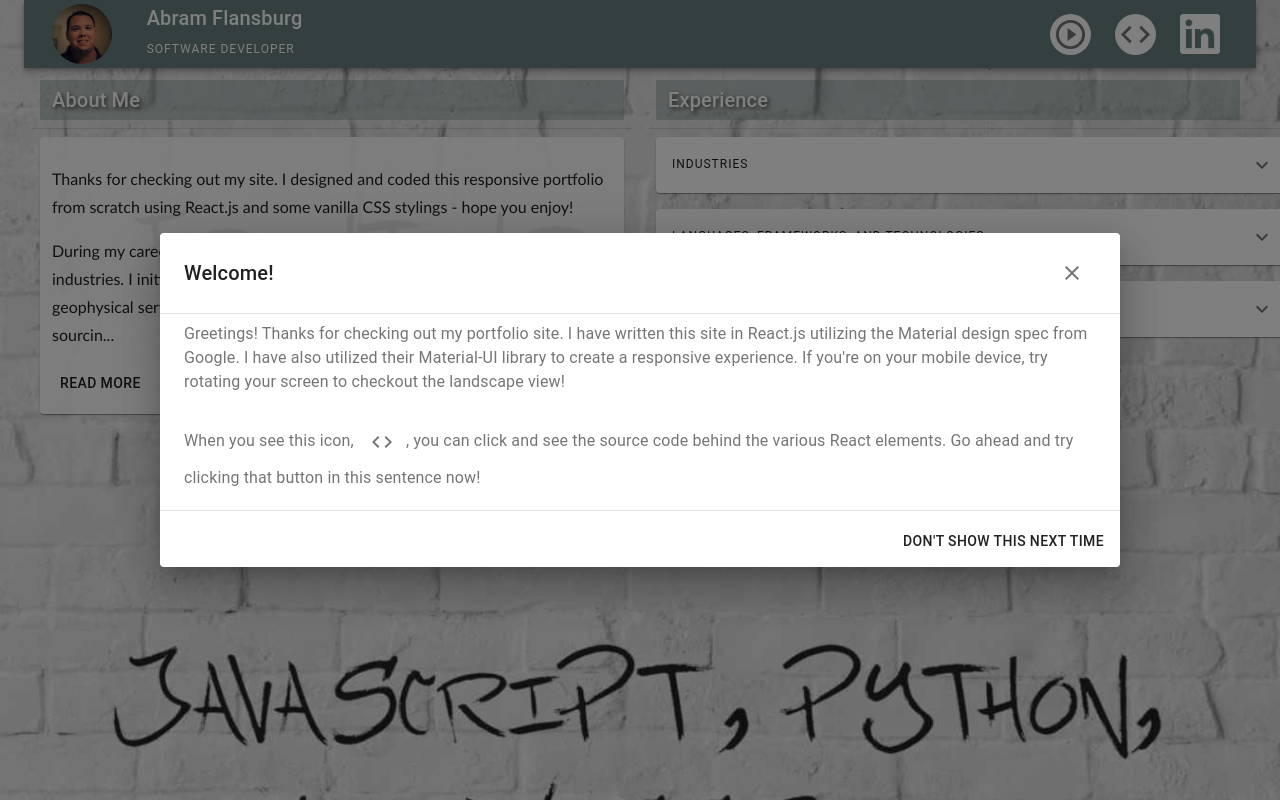
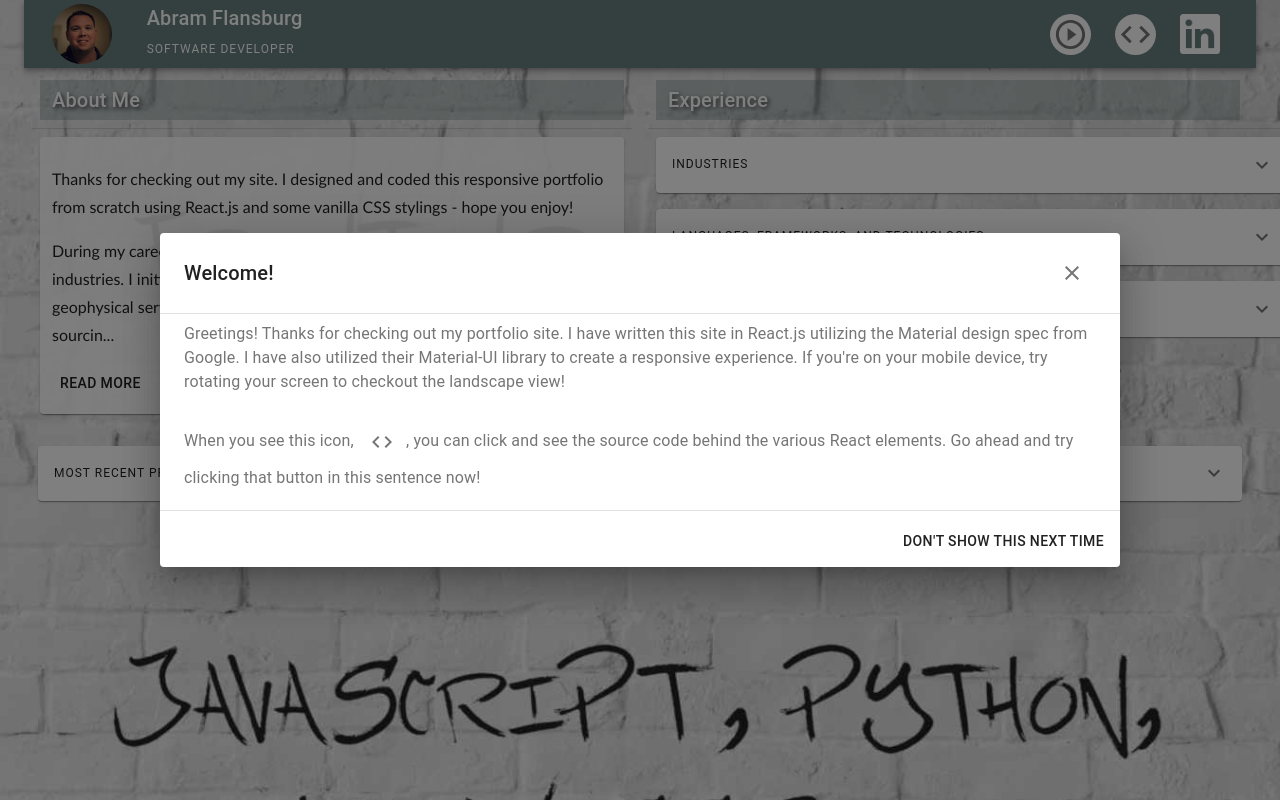
Before and after one commit to aflansburg/portfolio, a React (Create React App) app: page / in a window 1280 px wide. Built offline with nearby package versions, Linux system fonts and the light colour scheme.

Commit message:
added iframe for codesandbox projects

```diff
--- a/src/App.js
+++ b/src/App.js
@@ -10,6 +10,7 @@ import Expansions from "./components/Expansions";
 import profileAvatar from "./images/profile.jpeg";
 import IndustryGrid from "./components/IndustryGrid";
 import SkillsGrid from "./components/SkillsGrid";
+import RecentProject from "./components/RecentProject";
 import {
   Dialog,
   DialogContent,
@@ -21,7 +22,8 @@ import {
   Container,
   Grid,
   Divider,
-  Tooltip
+  Tooltip,
+  Hidden
 } from "@material-ui/core";
 import ReactMarkdown from "react-markdown";
 import linkedin from "./images/linkedin.png";
@@ -266,7 +268,20 @@ function App() {
               </Expansions>
             </Grid>
           </Grid>
+          <Grid
+            item
+            container
+            direction="row"
+            style={{ margin: "0 14px 0 14px" }}
+          >
+            <Grid item xs={12}>
+              <Expansions headline={"Most Recent Project"}>
+                <RecentProject />
+              </Expansions>
+            </Grid>
+          </Grid>
         </Grid>
+
         <Dialog
           open={codeBehindOpen}
           fullScreen={false}
--- /dev/null
+++ b/src/components/RecentProject.jsx
@@ -0,0 +1,22 @@
+import React from "react";
+import Grid from "@material-ui/core/Grid";
+
+export default function() {
+  return (
+    <Grid item style={{ width: "100%" }}>
+      <iframe
+        src="https://codesandbox.io/embed/req-algolia-99bpb?fontsize=14"
+        title="req-navsearch-algolia"
+        allow="geolocation; microphone; camera; midi; vr; accelerometer; gyroscope; payment; ambient-light-sensor; encrypted-media"
+        style={{
+          width: "100%",
+          height: 500,
+          border: 0,
+          borderRadius: 4,
+          overflow: "hidden"
+        }}
+        sandbox="allow-modals allow-forms allow-popups allow-scripts allow-same-origin"
+      />
+    </Grid>
+  );
+}
```
